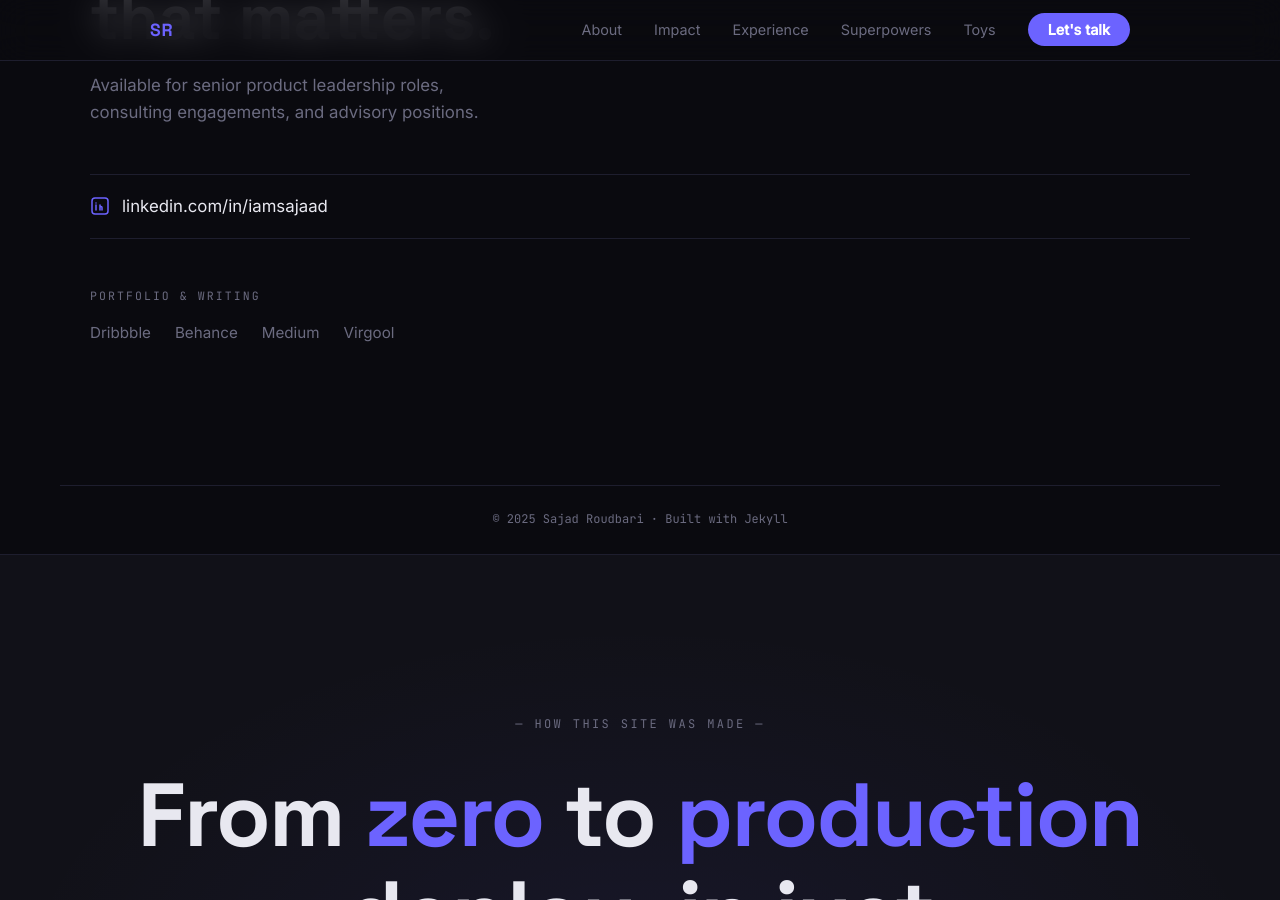
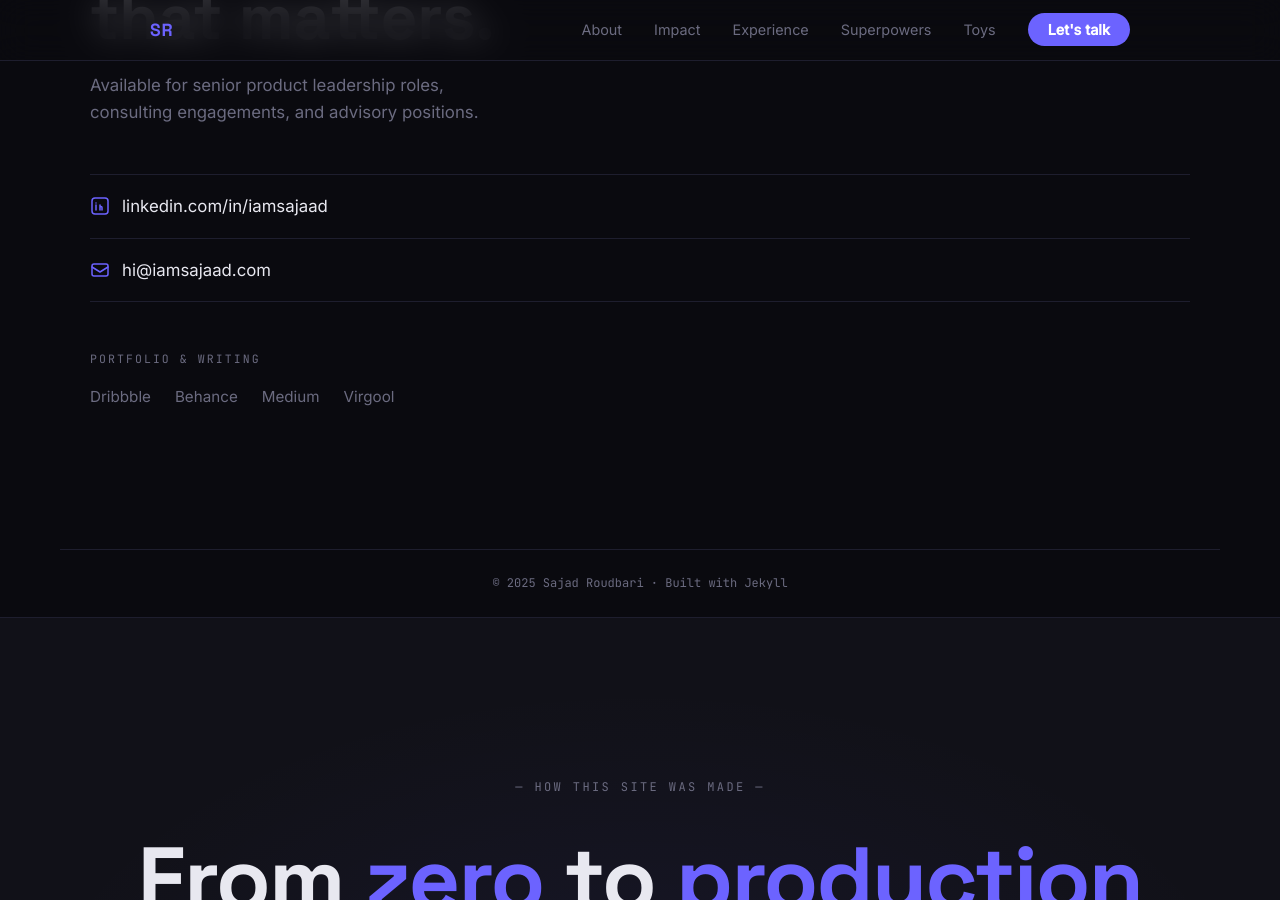
Before and after one commit to bysajaad/iamsajaad.github.io, a Jekyll site: the page built from index.html, in a window 1280 px wide and 900 px high, scrolled down 6413 px. Built offline with Jekyll 4.4.1, drawn with Linux system fonts in a browser that asks for light colours.

Commit message:
email added to footer

```diff
--- a/_includes/contact.html
+++ b/_includes/contact.html
@@ -33,6 +33,28 @@
                     />
                 </svg>
                 linkedin.com/in/iamsajaad
+                <span class="contact__link-arrow">→</span>
+            </a>
+            <a href="mailto:hi@iamsajaad.com" class="contact__link">
+                <svg width="20" height="20" viewBox="0 0 20 20" fill="none">
+                    <rect
+                        x="2"
+                        y="4"
+                        width="16"
+                        height="12"
+                        rx="2"
+                        stroke="currentColor"
+                        stroke-width="1.5"
+                    />
+                    <path
+                        d="M2 7l8 5 8-5"
+                        stroke="currentColor"
+                        stroke-width="1.5"
+                        stroke-linecap="round"
+                        stroke-linejoin="round"
+                    />
+                </svg>
+                hi@iamsajaad.com
                 <span class="contact__link-arrow">→</span>
             </a>
         </div>
```
